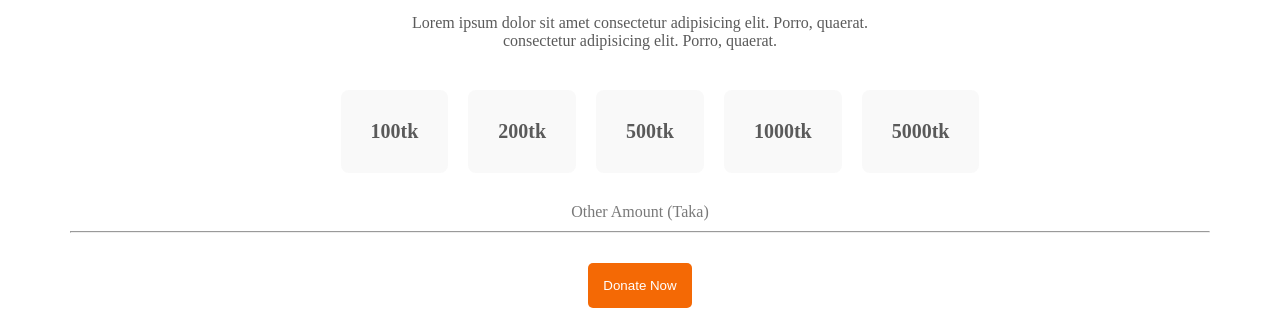
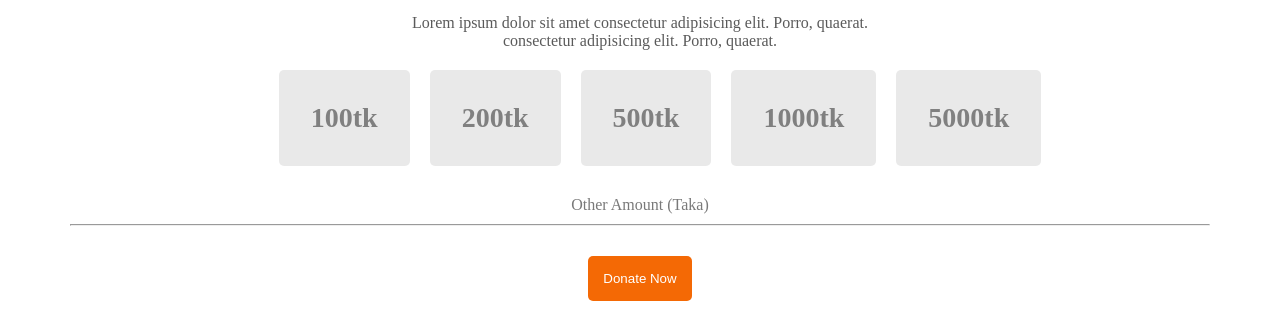
Before and after one commit to HmSani6699/donate-web, a plain HTML site: page index.htm in a window 1280 px wide. Shown: the part 640-952 px from the top of the page. Drawn offline with Linux system fonts and the light colour scheme.

Commit message:
update item list

```diff
--- a/css/style.css
+++ b/css/style.css
@@ -13,7 +13,8 @@ main {
 }
 
 .header {
-    background-image: url(../images/donation5.jpg);
+
+    background-image: linear-gradient(rgba(34, 34, 34, 0), rgb(0, 0, 0)), url(../images/donation5.jpg);
     background-repeat: no-repeat;
     background-size: cover;
     height: 500px;
@@ -59,7 +60,7 @@ main {
     margin-bottom: 20px;
 }
 
-ul {
+.donate-amount ul {
     display: flex;
     align-items: center;
     justify-content: center;
@@ -68,19 +69,22 @@ ul {
 
 ul li {
     list-style: none;
-    padding: 30px 30px;
-    background-color: rgba(235, 234, 234, 0.302);
-    font-size: 20px;
-    font-weight: 600;
-    border-radius: 8px;
-    color: rgb(90, 90, 90);
-    margin-top: 20px;
+    padding: 30px;
+    background-color: rgba(196, 195, 195, 0.365);
+    text-align: center;
+    font-size: 28px;
+    font-weight: 700;
+    border-radius: 5px;
+    border: 2px solid transparent;
     margin-bottom: 30px;
+    color: gray;
 }
 
 ul li:hover {
-    border: 1px solid rgb(244, 105, 5);
-    background-color: rgba(231, 213, 200, 0.458);
+    border: 2px solid rgb(252, 4, 4);
+    background-color: rgba(220, 184, 184, 0.485);
+    border-radius: 5px;
+    color: rgb(252, 4, 4);
 }
 
 .other-amount {
```
